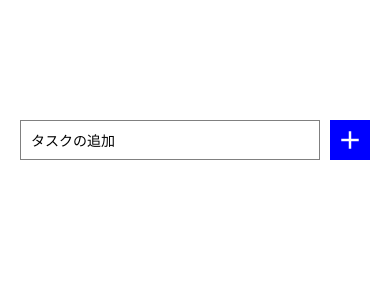
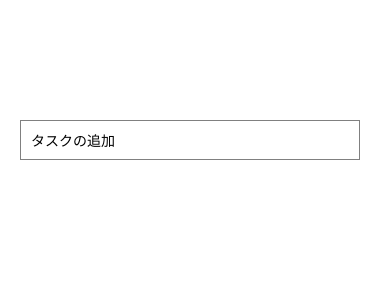
Before and after one commit to sam-19950315/todo-with-expo, a React Native app: screen / in a window 390 px wide. Shown: the top 300 px of the page. Built offline with nearby package versions, Linux system fonts and the light colour scheme.

Commit message:
edit input

```diff
--- a/src/App.jsx
+++ b/src/App.jsx
@@ -27,11 +27,10 @@ const App = () => {
           style={styles.input}
           placeholder="タスクの追加"
           value={task}
+          returnKeyType="done"
+          onSubmitEditing={addTask}
           onChangeText={(text) => setTask(text)}
         />
-        <TouchableOpacity style={styles.addButton} onPress={addTask}>
-          <Icon name="add" size={30} color="white" />
-        </TouchableOpacity>
       </View>
       <FlatList
         data={tasks}
```
